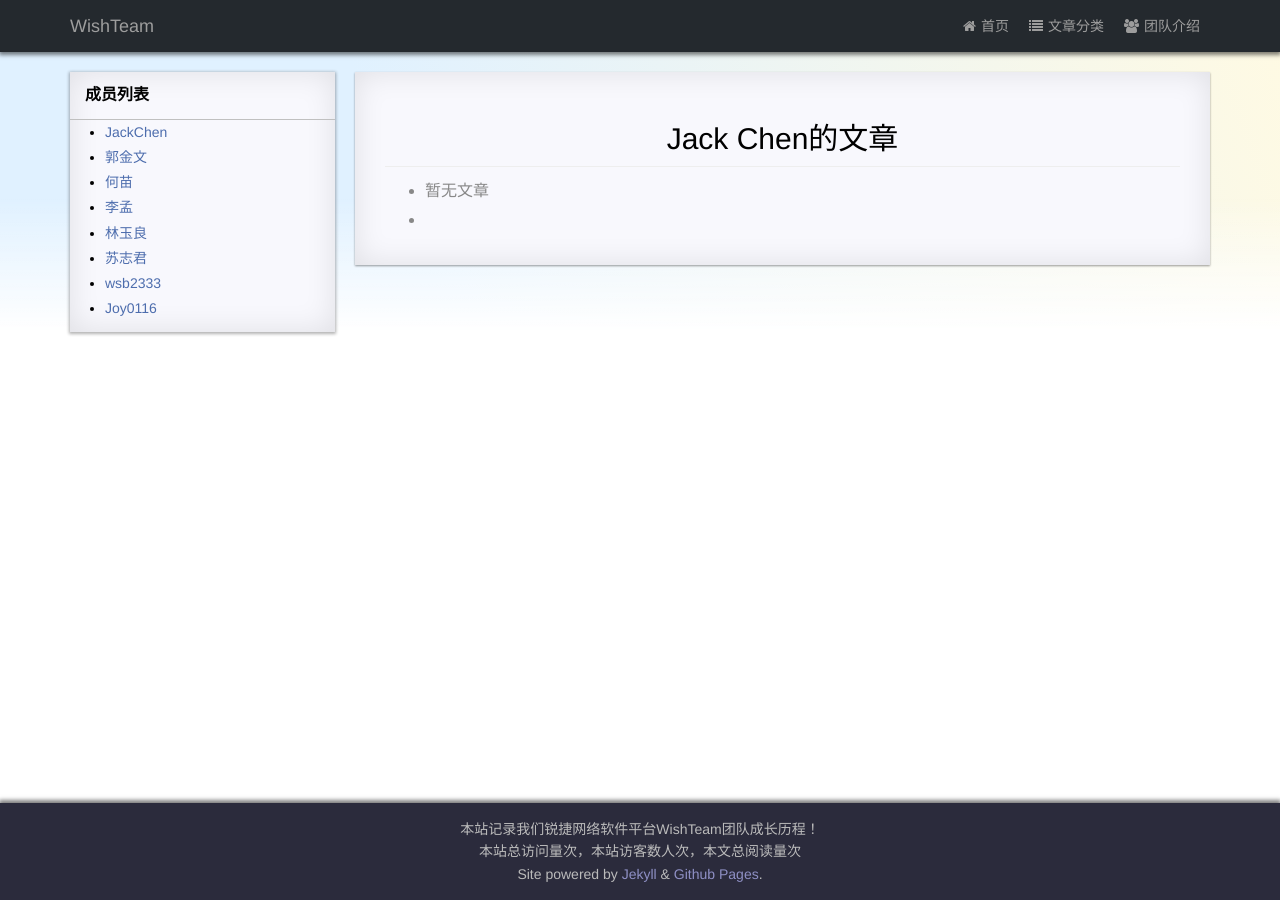
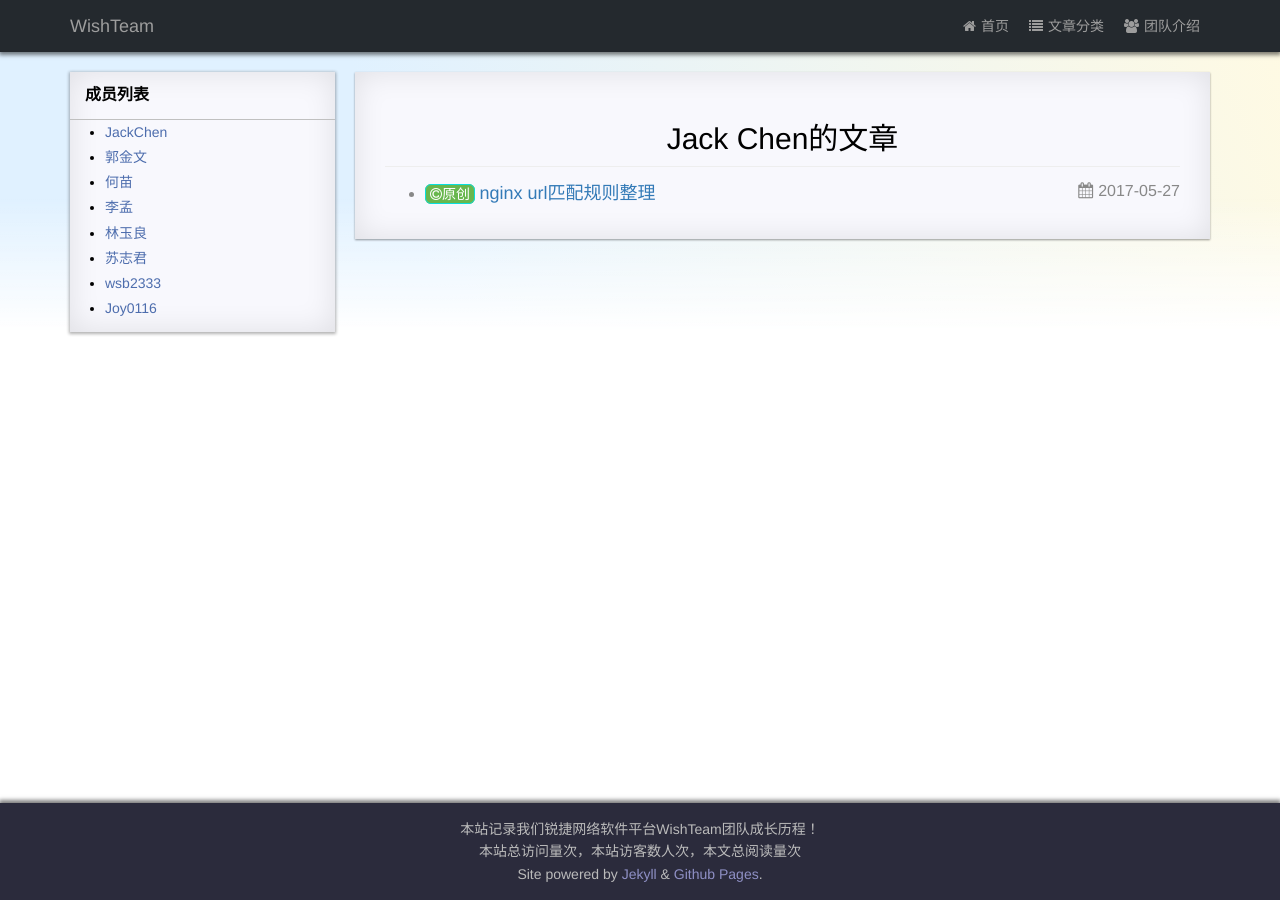
Before and after one commit to WishTeam/wishteam.github.io, a Jekyll site: the page built from authors/chenjiadong.html, in a window 1280 px wide. Built offline with Jekyll 4.4.1, drawn with Linux system fonts in a browser that asks for light colours; comment, search, counter and statistics services are not loaded; a style sheet for code colours, icons or effects is not loaded.

Commit message:
修改作者名称不匹配问题，修改作者文章列表多显示 暂无文章 问题，修改配置文件

```diff
--- a/_config.yml
+++ b/_config.yml
@@ -9,7 +9,7 @@
 title: WishTeam
 brief-intro:
 baseurl: "" # the subpath of your site, e.g. /blog
-url: "https://guojinwenv1.github.io" # the base hostname & protocol for your site
+url: "https://wishteam.github.io" # the base hostname & protocol for your site
 
 #url标题格式
 permalink: /:year/:month/:day/:title/
@@ -63,4 +63,4 @@ collections:
 
 # paginate
 gems: [jekyll-paginate]
-paginate: 6
+paginate: 10
--- a/_includes/authors_list.html
+++ b/_includes/authors_list.html
@@ -1,19 +1,18 @@
-<ul >
+<ul id = "articleList">
 {% for post in site.posts %}
-		<li id = "articleList" >
 		{%if post.author == page.author_name%}
+		<li >
 				<span class = "origin-publish hidden-xs"><i class = "fa fa-copyright" style="margin-right:0px"></i>原创</span>
 				<a class="post-link article-list" href = "{{ post.url | prepend: site.baseurl }}">{{post.title}}</a>
 				<span style = "float:right"><i class="fa fa-calendar"></i>{{post.date | date: "%F"}}</span>
-
+		</li>
 		{% endif %}
-		</li>
 {% endfor %}
 </ul>
 <script type="text/javascript">
 	var html  = document.getElementById("articleList").innerHTML;
 	if(html.trim()){
 	}else{
-		document.getElementById("articleList").innerHTML="暂无文章"
+		document.getElementById("articleList").innerHTML="<li>暂无文章</li>"
 	}
 </script>
--- a/authors/chenjiadong.html
+++ b/authors/chenjiadong.html
@@ -1,6 +1,6 @@
 ---
 layout: page_author
-author_name: Jack Chen
+author_name: JackChen
 image: /images/userpic.gif
 page_path: /authors/chenjiadong/
 page_tags: 标签
```
